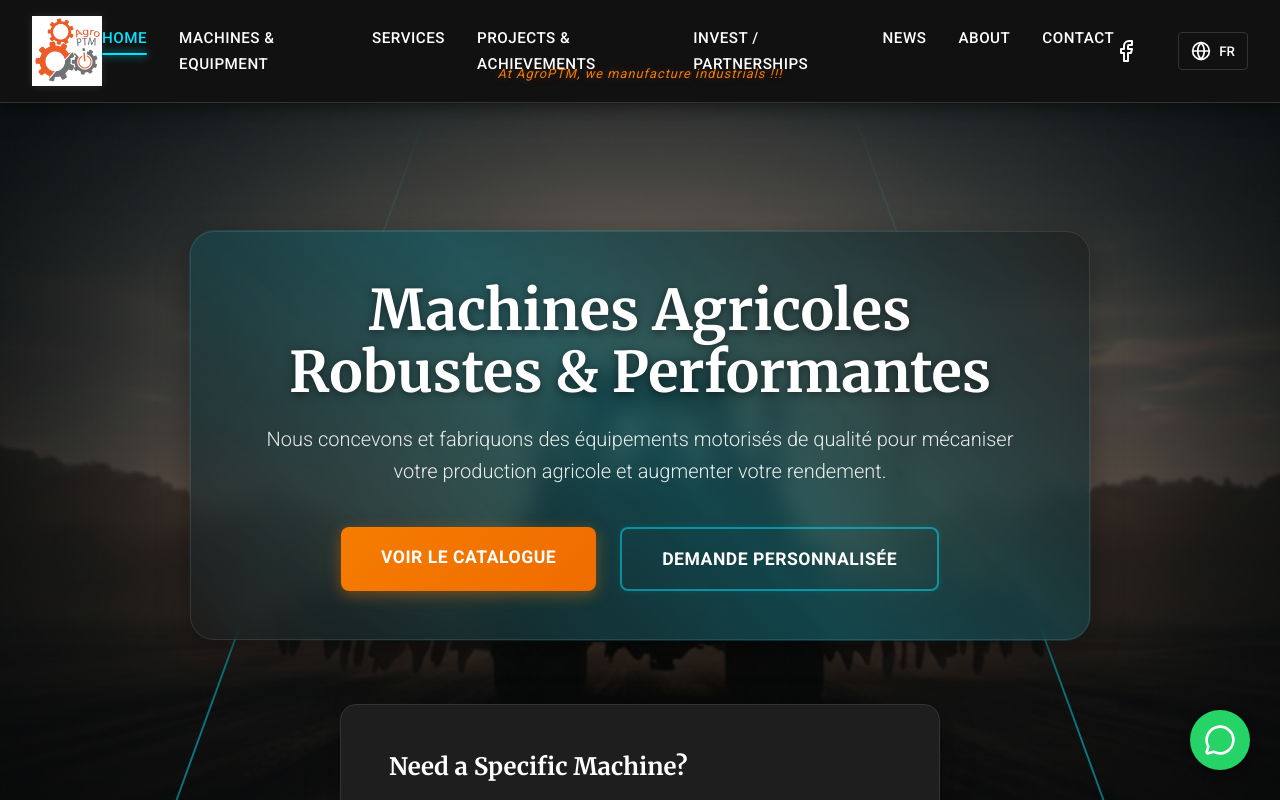
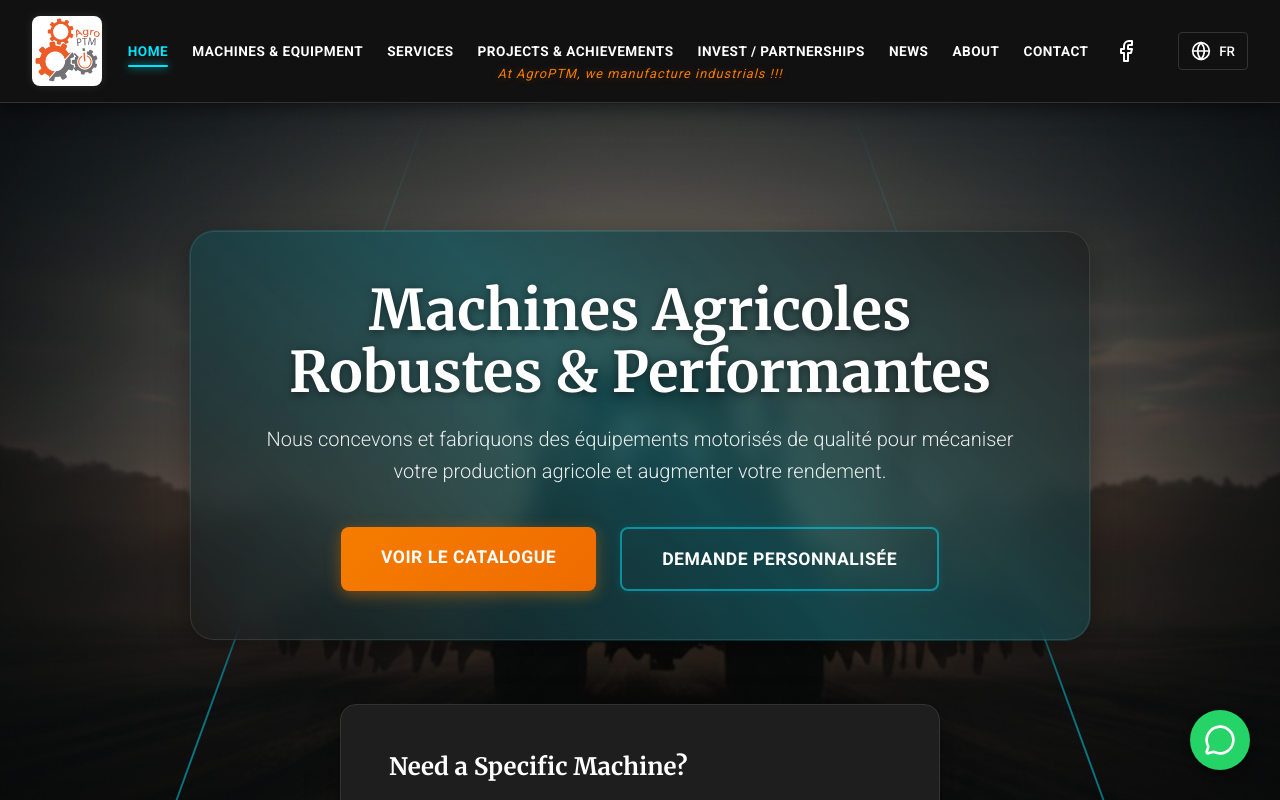
Before and after one commit to nemgp/AgroPTM, a React (Vite) app: page / in a window 1280 px wide. Shown: the top 800 px of the page. Built offline with nearby package versions, Linux system fonts and the light colour scheme.

Commit message:
style: simplify nav labels, reduce font size, round logo

```diff
--- a/src/components/Header.css
+++ b/src/components/Header.css
@@ -29,6 +29,8 @@
     width: auto;
     object-fit: contain;
     filter: drop-shadow(0 0 5px rgba(255, 255, 255, 0.1));
+    border-radius: 8px;
+    /* Rounded corners */
 }
 
 @media (min-width: 768px) {
@@ -42,7 +44,8 @@
     list-style: none;
     margin: 0;
     padding: 0;
-    gap: 2rem;
+    gap: 1.5rem;
+    /* Slightly reduced gap */
 }
 
 @media (min-width: 992px) {
@@ -54,10 +57,12 @@
 }
 
 .nav-desktop a {
-    font-weight: 500;
+    font-weight: 600;
+    /* Slightly bolder for readability with smaller size */
     color: var(--color-text);
     transition: all 0.3s;
-    font-size: 0.95rem;
+    font-size: 0.85rem;
+    /* Reduced font size */
     text-transform: uppercase;
     letter-spacing: 0.5px;
     position: relative;
--- a/src/locales/fr.json
+++ b/src/locales/fr.json
@@ -1,10 +1,10 @@
 {
   "header": {
     "home": "Accueil",
-    "machines": "Machines & Équipements",
+    "machines": "Équipements",
     "services": "Services",
-    "projects": "Projets & Réalisations",
-    "invest": "Investir / Partenariats",
+    "projects": "Réalisations",
+    "invest": "Partenariats",
     "blog": "Actualités",
     "company": "À Propos",
     "contact": "Contact",
```
